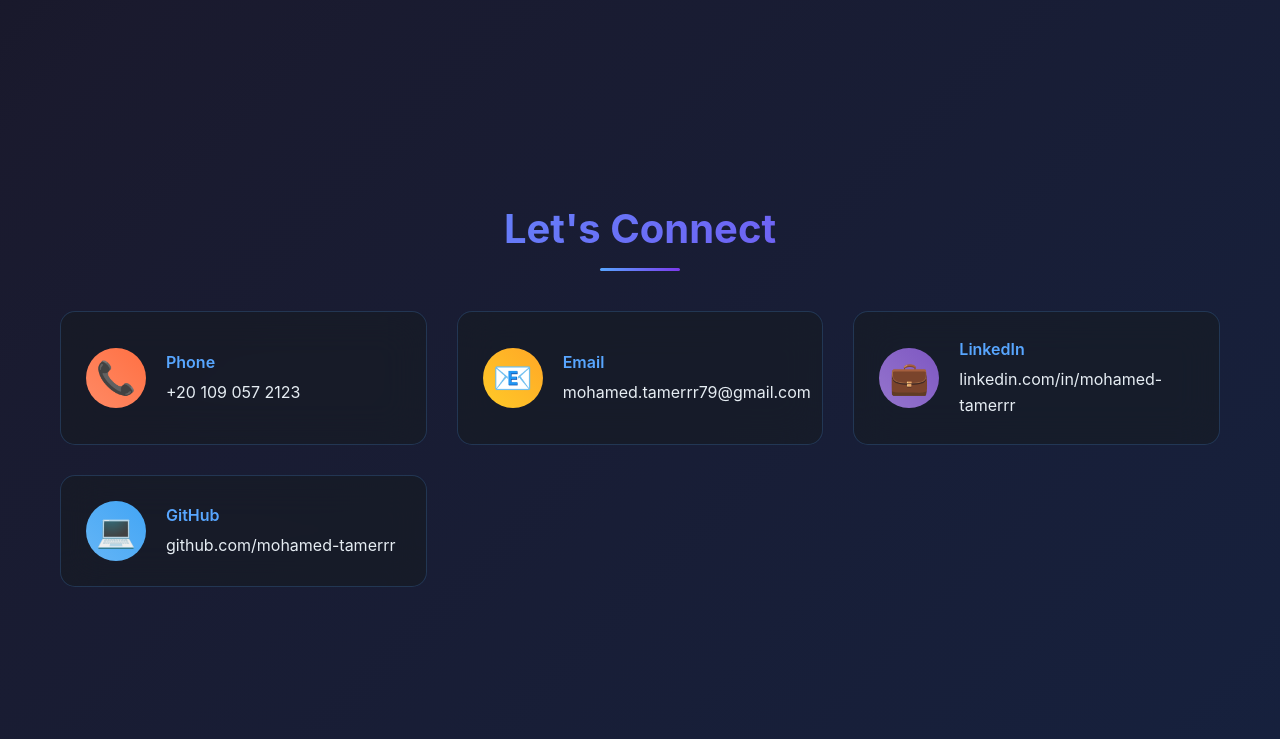
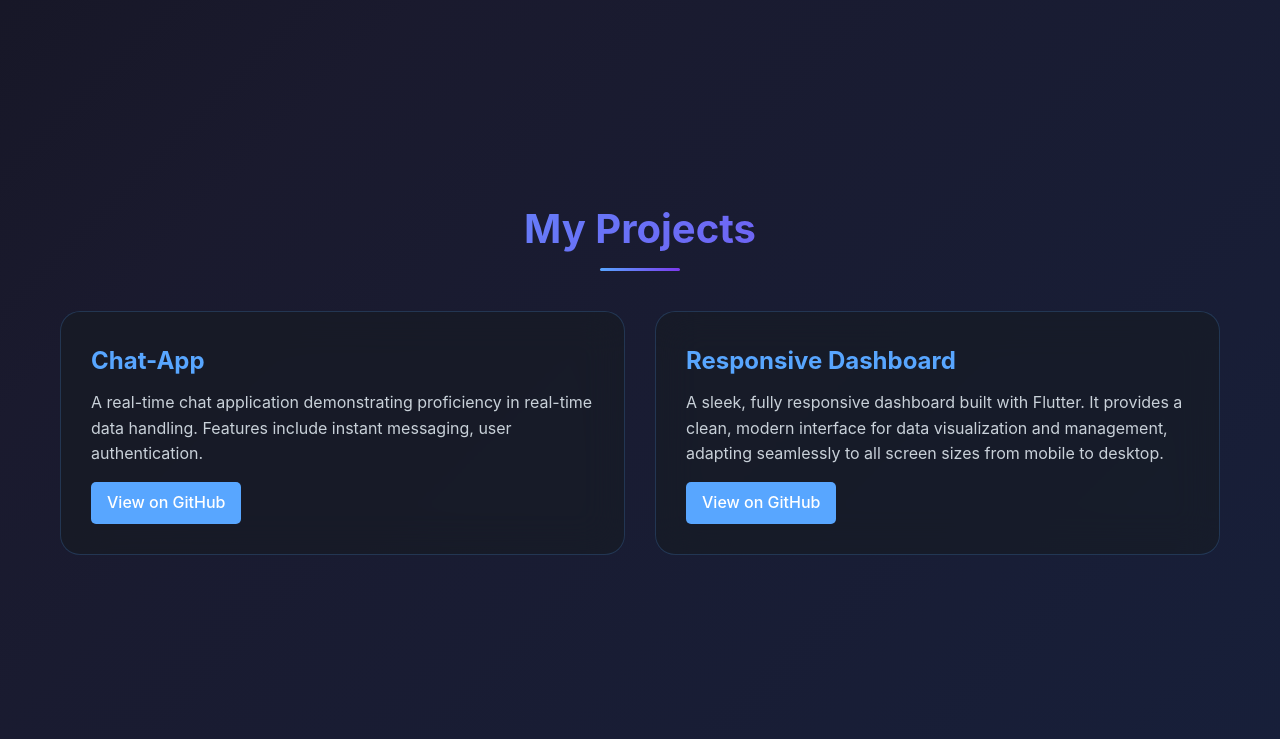
Before and after one commit to mohamed-tamerrr/portfolio, a plain HTML site: page index.html in a window 1280 px wide. Shown: the part 1841-2580 px from the top of the page. Drawn offline with Linux system fonts and the light colour scheme.

Commit message:
add project section

```diff
--- a/index.html
+++ b/index.html
@@ -370,6 +370,61 @@
         color: #e6edf3;
       }
 
+      /* Projects section */
+      #projects {
+        text-align: center;
+      }
+
+      .projects-grid {
+        display: grid;
+        grid-template-columns: repeat(auto-fit, minmax(300px, 1fr));
+        gap: 30px;
+        margin-top: 50px;
+      }
+
+      .project-card {
+        background: rgba(22, 27, 34, 0.6);
+        backdrop-filter: blur(20px);
+        border: 1px solid rgba(88, 166, 255, 0.2);
+        padding: 30px;
+        border-radius: 20px;
+        transition: all 0.3s ease;
+        text-align: left;
+      }
+
+      .project-card:hover {
+        transform: translateY(-10px);
+        border-color: #58a6ff;
+        box-shadow: 0 20px 40px rgba(88, 166, 255, 0.2);
+      }
+
+      .project-card h3 {
+        font-size: 1.5rem;
+        margin-bottom: 10px;
+        color: #58a6ff;
+      }
+
+      .project-card p {
+        font-size: 1rem;
+        color: #c9d1d9;
+        margin-bottom: 15px;
+      }
+
+      .project-card a {
+        display: inline-block;
+        padding: 8px 16px;
+        background: #58a6ff;
+        color: white;
+        border-radius: 5px;
+        text-decoration: none;
+        font-weight: 500;
+        transition: background 0.3s ease;
+      }
+
+      .project-card a:hover {
+        background: #1f6feb;
+      }
+
       /* Contact section */
       #contact {
         text-align: center;
@@ -505,7 +560,8 @@
           text-align: center;
         }
 
-        .skills-grid {
+        .skills-grid,
+        .projects-grid {
           grid-template-columns: 1fr;
           gap: 20px;
         }
@@ -558,6 +614,7 @@
         <a href="#home">Home</a>
         <a href="#about">About</a>
         <a href="#skills">Skills</a>
+        <a href="#projects">Projects</a>
         <a href="#contact">Contact</a>
       </nav>
     </header>
@@ -617,6 +674,38 @@
         <div class="skill-card fade-in">
           <div class="skill-icon">🔗</div>
           <div class="skill-name">Git & GitHub</div>
+        </div>
+      </div>
+    </section>
+
+    <section id="projects">
+      <h2 class="section-title fade-in">My Projects</h2>
+      <div class="projects-grid">
+        <div class="project-card fade-in">
+          <h3>Chat-App</h3>
+          <p>
+            A real-time chat application demonstrating proficiency in real-time
+            data handling. Features include instant messaging, user
+            authentication.
+          </p>
+          <a
+            href="https://github.com/mohamed-tamerrr/Chat-App.git"
+            target="_blank"
+            >View on GitHub</a
+          >
+        </div>
+        <div class="project-card fade-in">
+          <h3>Responsive Dashboard</h3>
+          <p>
+            A sleek, fully responsive dashboard built with Flutter. It provides
+            a clean, modern interface for data visualization and management,
+            adapting seamlessly to all screen sizes from mobile to desktop.
+          </p>
+          <a
+            href="https://github.com/mohamed-tamerrr/Responsive-Dash-Board.git"
+            target="_blank"
+            >View on GitHub</a
+          >
         </div>
       </div>
     </section>
@@ -729,12 +818,7 @@
 
       // Typing effect
       function typeWriter() {
-        const texts = [
-          'Flutter Developer',
-          'Mobile App Creator',
-          'AI Enthusiast',
-          'Problem Solver',
-        ];
+        const texts = ['Flutter Developer', 'AI Enthusiast', 'Problem Solver'];
         const typingElement = document.querySelector('.typing-text');
         let textIndex = 0;
         let charIndex = 0;
```
